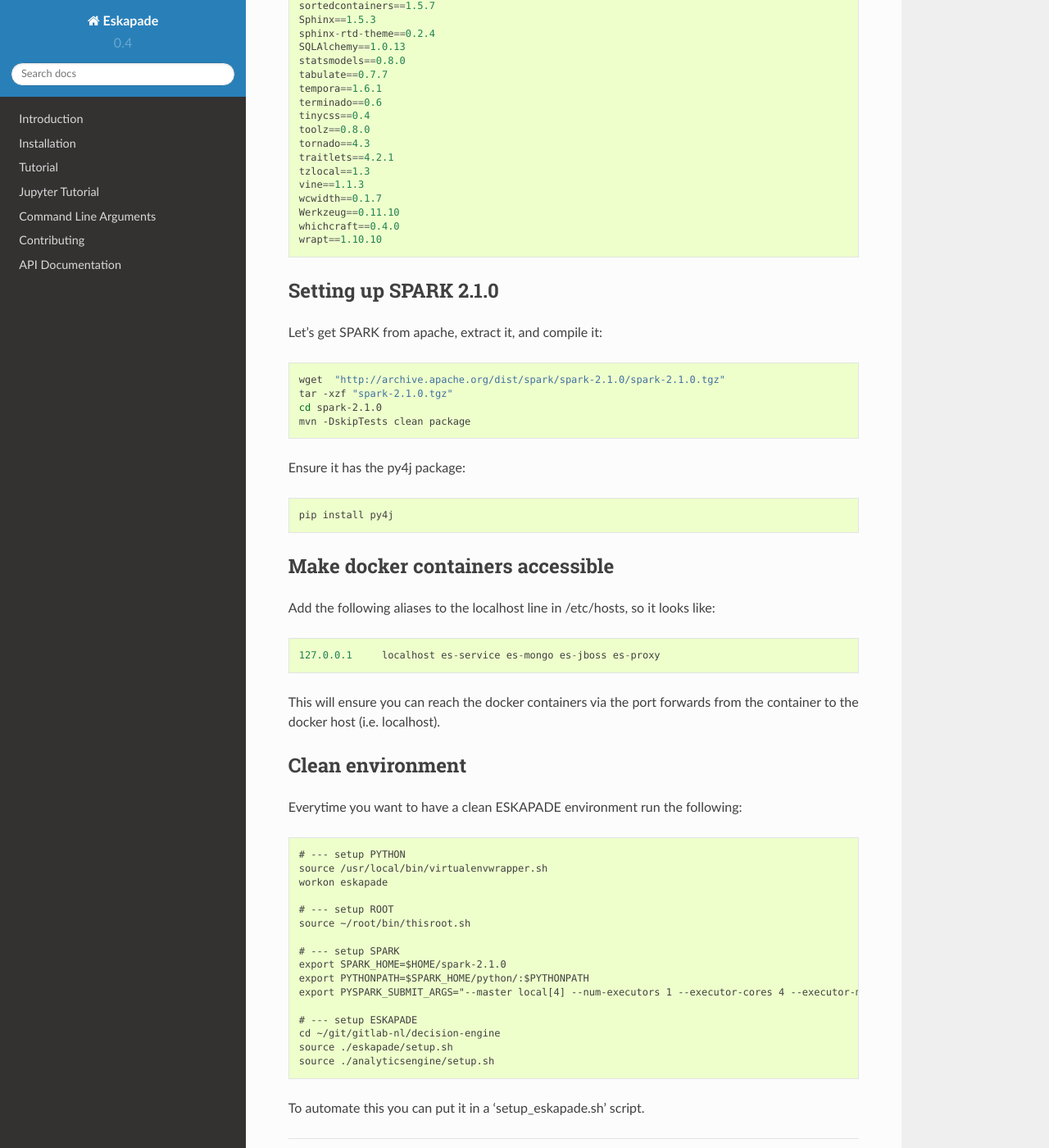
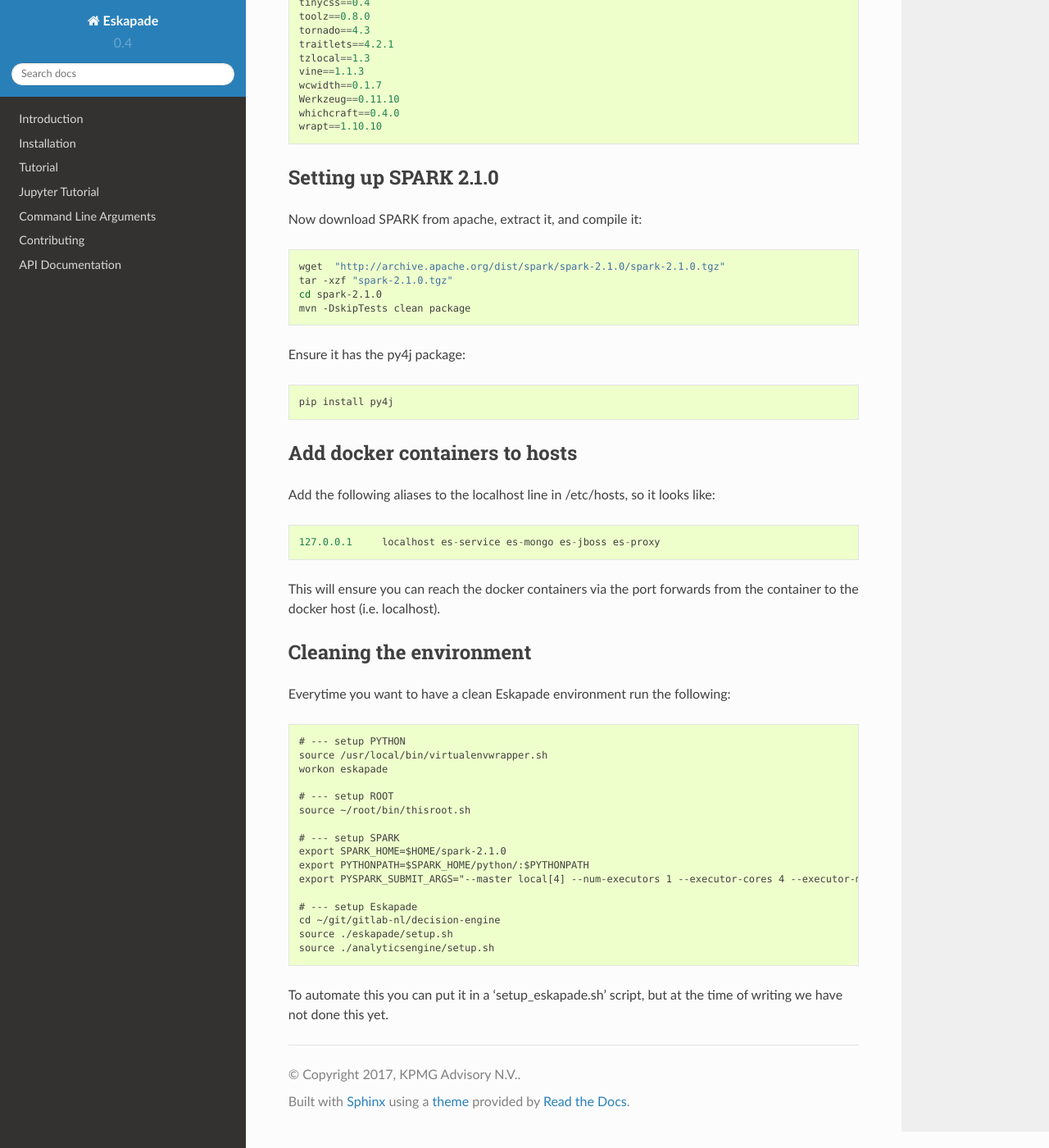
Before and after one commit to KaveIO/Eskapade, a Sphinx documentation site: the page built from docs/source/MacOS.rst, in a window 1280 px wide and 1400 px high, scrolled down 4738 px. Shown: the whole window at 82% size. Built offline with Sphinx 7.4.7 and the Read the Docs theme 2.0.0, drawn with Linux system fonts in a browser that asks for light colours; some of the changed text lies outside the part shown.

Commit message:
Clean MacOS installation guide

```diff
--- a/docs/source/MacOS.rst
+++ b/docs/source/MacOS.rst
@@ -1,5 +1,7 @@
-Setting up ESKAPADE environemnt for MacOS (Sierra)
-==================================================
+Setting up Eskapade environment for MacOS
+=========================================
+
+This installation guide is written using **MacOS Sierra**.
 
 To install eskapade on MacOS there are basically 3 challenges to overcome certain versioning issues:
   * Getting an isolated Python 3.5.2 environment,
@@ -268,7 +266,7 @@
 Setting up SPARK 2.1.0
 ----------------------
 
-Let's get SPARK from apache, extract it, and compile it:
+Now download SPARK from apache, extract it, and compile it:
 
 .. code-block:: bash
 
@@ -283,8 +281,8 @@
 
   pip install py4j
 
-Make docker containers accessible
----------------------------------
+Add docker containers to hosts
+------------------------------
 
 Add the following aliases to the localhost line in /etc/hosts, so it looks like::
 
@@ -293,10 +291,10 @@
 This will ensure you can reach the docker containers via the port forwards from the container to the docker host
 (i.e. localhost).
 
-Clean environment
------------------
+Cleaning the environment
+------------------------
 
-Everytime you want to have a clean ESKAPADE environment run the following::
+Everytime you want to have a clean Eskapade environment run the following::
 
   # --- setup PYTHON
   source /usr/local/bin/virtualenvwrapper.sh
@@ -310,10 +308,10 @@
   export PYTHONPATH=$SPARK_HOME/python/:$PYTHONPATH
   export PYSPARK_SUBMIT_ARGS="--master local[4] --num-executors 1 --executor-cores 4 --executor-memory 4g pyspark-shell"
 
-  # --- setup ESKAPADE
+  # --- setup Eskapade
   cd ~/git/gitlab-nl/decision-engine
   source ./eskapade/setup.sh
   source ./analyticsengine/setup.sh
 
 
-To automate this you can put it in a 'setup_eskapade.sh' script.
+To automate this you can put it in a 'setup_eskapade.sh' script, but at the time of writing we have not done this yet.
```
Also changed, not shown: other parts of docs/source/MacOS.rst (+4 -8 lines).
